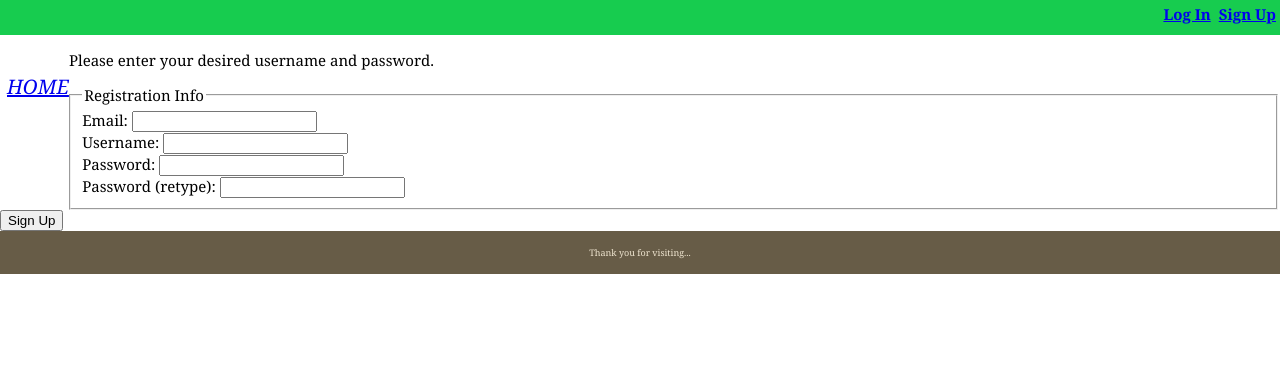
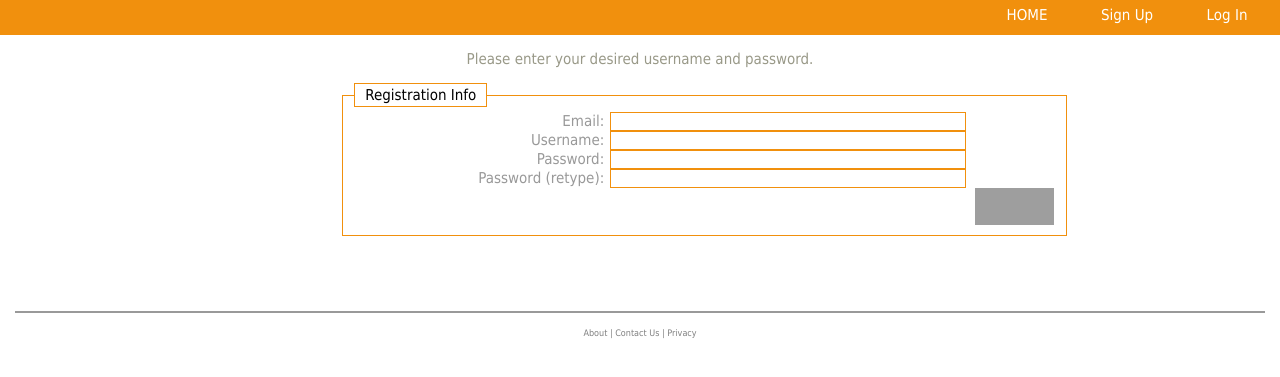
Before and after one commit to oofie810/project, a PHP site: page /signup.php in a window 1280 px wide. Shown: the top 377 px of the page. Run offline with PHP 8.4, Linux system fonts and the light colour scheme; some libraries are stand-ins or nearby versions; grey boxes are pictures that could not be loaded.

Commit message:
commit with new css

```diff
--- a/lib/Recipe.php
+++ b/lib/Recipe.php
@@ -90,7 +90,6 @@
       return $recipes;
     }
 
-		//set category to 1 for now. have to change this to accept POST from submit.php
     public static function submitRecipe($recipeName, $directions, $userId, $ingredient_names, $amounts, $units, $category){
       $ingredient_names_found = Ingredient::loadMultipleIngredientNames($ingredient_names);
 
--- a/lib/appvars.php
+++ b/lib/appvars.php
@@ -5,4 +5,5 @@
   define('UP_PATH_RESIZED', 'user_generated_images/200x150/');
   define('DISP', 'user_generated_images/150x100/');
   define('HOMEPAGE', 'user_generated_images/800x600/');
+
 ?>
--- a/pages/css/index.css
+++ b/pages/css/index.css
@@ -1,8 +1,14 @@
 #header{
-    background-color:	#17cc4f;;
+    background-color:	#f1900d;
     height:		35px;
     margin:		0px;
  }
+
+p.heading {
+  text-align: center;
+  color: #998;
+  font-weight: normal;
+}
 
 table{
     border:		solid black;
@@ -23,8 +29,7 @@ table{
     }
 
 #footer{
-    background-color:	#675c47;
-    color:		#efe5d0;
+    color:		grey;
     position:         	relative;
     text-align:       	center;
     padding:          	15px;
@@ -34,10 +39,14 @@ table{
     }
 
 body{
-    font-family:      	Georgia, "Times New Roman", Times, serif;
+    font-family:        tahoma, verdana, arial, sans-serif;
     font-size:        	15px;
     margin:	        0px;
     }
+
+#body_index {
+  margin-top: 65px;
+}
 
 .button{
     width:		100px;
@@ -68,23 +77,20 @@ ul#menu{
   text-align: center;
   }
   ul#menu li{
-    float: left;
+    float: right;
     margin: 0;
     padding: 0;
     position: relative;
     list-style: none;
-    background: #c93;
     }
     ul#menu li a{
       width: 100px;
       display: block;
-      border: 1px solid #fff;
       text-align: center;
       text-decoration: none;
       color: #fff;
-      text-shadow: 0.1em 0.1em 0.3em #000;
       }
-      ul#menu li:hover{background: #cc3;}
+      ul#menu li:hover{background: #998;}
         ul#menu ul{
           position: absolute;
           margin: 0;
@@ -187,3 +216,118 @@ h3{
 	padding: 20px;
 
 }
+
+.lineseparator{
+  height:1px;
+  background:#999999;
+  border-bottom:1px solid #999999;
+  margin: 0px 0px 15px 0px;
+}
+
+.genericform {
+  padding-bottom: 50px;
+  margin: 10px auto;
+  width: 600px;
+}
+
+.genericform label {
+  float: left;
+  width: 250px;
+  padding-right: 6px;
+  padding-bottom: 1px;
+  text-align:right;
+  color: #999999;
+}
+
+.genericform input {
+  width:350px;
+  border: 1px solid #f1900d;
+}
+
+.genericform input[type=file] {
+  border: none;
+}
+
+.genericform select {
+  width: 350px;
+  border: 1px solid #f1900d;
+}
+
+.genericform fieldset {
+  border: 1px solid #f1900d;
+  width: 700px;
+}
+
+.genericform legend {
+  color: #000;
+  border: 1px solid #f1900d;
+  padding: 2px 10px;
+}
+
+.genericform input[type=submit] {
+  border: none;
+  color: transparent;
+  font-size: 0;
+  cursor: pointer;
+  float: right;
+}
+
+#loginform input[type=submit] {
+  height: 37px;
+  width: 61px;
+  background: url("/user_generated_images/original/login.png") no-repeat center;
+}
+
+#signupform input[type=submit] {
+  height: 37px;
+  width: 79px;
+  background: url("/user_generated_images/original/signup.png") no-repeat center;
+}
+
+#editprofileform input[type=submit] {
+  height: 37px;
+  width: 79px;
+  background: url("/user_generated_images/original/save.png") no-repeat center;
+}
+
+#usersettingsform input[type=submit] {
+  height: 37px;
+  width: 79px;
+  background: url("/user_generated_images/original/submit.png") no-repeat center;
+}
+
+.clearboth {
+  clear: both;
+}
+
+.error {
+  background: url("/user_generated_images/original/error_32.png") no-repeat;
+  border: 1px solid red;
+  width: 500px;
+  margin: 20px auto;
+  padding-top: 5px;
+  padding-bottom: 5px;
+  padding-left:35px;
+  font-size:12px;
+  background-color: #C14;
+  color: #fff;
+  height: 25px;
+}
+
+.success {
+  background: url("/user_generated_images/original/tick_32.png") no-repeat;
+  border: 1px solid green;
+  width: 500px;
+  margin: 20px auto;
+  padding-top: 5px;
+  padding-bottom: 5px;
+  padding-left:35px;
+  font-size:12px;
+  background-color: #0A7;
+  color: #fff;
+  height: 25px;
+}
+
+.success a {
+  color: #fff;
+}
--- a/pages/footer.php
+++ b/pages/footer.php
@@ -1,5 +1,6 @@
     <div id="footer">
-    Thank you for visiting...
+      <div class="lineseparator"></div>
+      About | Contact Us | Privacy
     </div>
 </body>
 <html>
--- a/pages/header.php
+++ b/pages/header.php
@@ -8,44 +8,47 @@
       require_once('../lib/User.php');
 	    if (!empty($css_files)){
 	      foreach($css_files as $css_file){
-	      echo '<link rel="stylesheet" type="text/css" href="css/'.$css_file.'" />';
+	      echo '<link rel="stylesheet" type="text/css" href="/css/'.$css_file.'" />';
 	      }
 	    }
 	    if(!empty($js_files)){
 	      foreach($js_files as $js_file){
-	        echo '<script language="javascript" src="scripts/'.$js_file.'"></script>';
+	        echo '<script language="javascript" src="/scripts/'.$js_file.'"></script>';
 	      }
 	    }
     ?>
       <script src="http://ajax.googleapis.com/ajax/libs/jquery/1.7.1/jquery.min.js" type="text/javascript"/></script>
       <script src="scripts/galleria-1.2.8.min.js"></script>
   </head>
-  <body>
+  <body id="body_<?=basename($_SERVER['PHP_SELF'], ".php")?>">
     <div id="header">
     <?php
       if(session_id() == ''){
 	      session_start();
 	      if(User::isLoggedIn()){
             echo '<ul id="menu">';
-              echo '<li><a href="http://localhost">HOME</a></li>';
+              echo '<li><a href="/logout.php">LogOut</a></li></span>';
+              echo '<span class="right"><li><a href="/viewprofile.php">'.$_SESSION['username'].'</a></li>';
+              echo '<li><a href="">User CP</ a>';
+                echo '<ul>';
+                  echo '<li><a href="/editprofile.php">Edit Profile</a></li>';
+                  echo '<li><a href="/usersettings.php">Edit Settings</a></li>';
+                echo '</ul>';
+              echo '</li>';
+
               echo '<li><a href="">Recipes</a>';
                 echo '<ul>';
-                  echo '<li><a href="submit.php">Submit</a></li>';
+                  echo '<li><a href="/submit.php">Submit</a></li>';
                 echo '</ul>';
                 echo '</li>';
-              echo '<li><a href="">User CP</ a>';
-                echo '<ul>';
-                  echo '<li><a href="editprofile.php">Edit Profile</a></li>';
-                  echo '<li><a href="usersettings.php">Edit Settings</a></li>';
-                echo '</ul>';
-              echo '</li>';
-              echo '<span class="right"><li><a href="viewprofile.php">'.$_SESSION['username'].'</a></li>';
-              echo '<li><a href="logout.php">LogOut</a></li></span>';
+                           echo '<li><a href="/">HOME</a></li>';
             echo '</ul>';
         } else{
-          echo '<a class="abc" href="http://localhost">HOME</a>';
-          echo '<a class="linkright" href="signup.php">Sign Up</a>';
-          echo '<a class="linkright" href="login.php">Log In</a>';
+          echo '<ul id="menu">';
+            echo '<li><a href="/login.php" class="right">Log In</a></li>';
+            echo '<li><a href="/signup.php" class="right">Sign Up</a></li>';
+            echo '<li><a href="/" class="right">HOME</a><li>';
+          echo '</ul>';
         }
       }
     ?>
--- a/pages/index.php
+++ b/pages/index.php
@@ -6,13 +6,11 @@
 
   if(User::isLoggedIn()){
   }
-
-
  ?>
 
 
   <div id="search">
-    <form method="get" action="search.php">
+    <form method="get" action="search.php" id="searchform">
       <ul>
       <li><input size="50" type="text" id="search_box" name="search_box" />
       <input type="submit" value="Search" name="search" /></li>
--- /dev/null
+++ b/pages/sidebar.php
@@ -0,0 +1,5 @@
+<div id="sidebar">
+<?php
+echo "Placeholder";
+?>
+</div>
--- a/pages/signup.php
+++ b/pages/signup.php
@@ -25,25 +25,25 @@
           User::insertNewUser($username, $pass, $code, $email);
           $sent= SendEmail::send($email, $code);
           if($sent){
-            echo '<p>Please wait for email for confirmation.</p>';
+            echo '<div class="success">Please wait for email for confirmation.</div>';
             exit();
           }
         } else {
-            echo '<p class="error">The password must be at least 8 characters.</p>';
+            echo '<div class="error">The password must be at least 8 characters.</div>';
         }
       } else{
           //an account already exists for the username
-          echo '<p class="error">An account already exists for this username / email. Please use a different one.</p>';
+          echo '<div class="error">An account already exists for this username / email. Please use a different one.</div>';
           $user = "";
       }
     } else {
-        echo '<p class="error">You must enter all of the data needed.</p>';
+        echo '<div class="error">You must enter all of the data needed.</div>';
     }
   }
 ?>
 
-<p>Please enter your desired username and password.</p>
-<form method="post" action="<?php echo $_SERVER['PHP_SELF']; ?>">
+<p class="heading">Please enter your desired username and password.</p>
+<form method="post" action="<?php echo $_SERVER['PHP_SELF']; ?>" class="genericform" id="signupform">
   <fieldset>
     <legend>Registration Info</legend>
     <label for="email">Email:</label>
@@ -54,8 +54,8 @@
     <input type="password" id="password" name="password"/><br />
     <label for="password2">Password (retype):</label>
     <input type="password" id="password2" name="password2"/><br />
+    <input type="submit" value="Sign Up" name="submit" />
   </fieldset>
- <input type="submit" value="Sign Up" name="submit" />
 </form>
 </html>
 
```
Also changed, not shown: other parts of pages/css/index.css (+26 -3 lines), pages/editprofile.php (+26 -43 lines), pages/login.php (+9 -5 lines), pages/submit.php (+15 -2 lines), pages/usersettings.php (+6 -6 lines), 1 other file.
